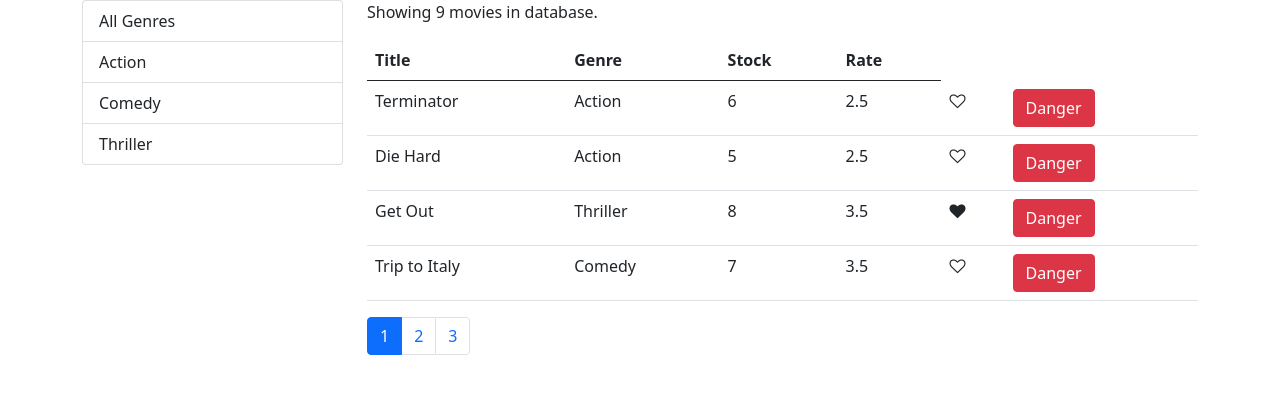
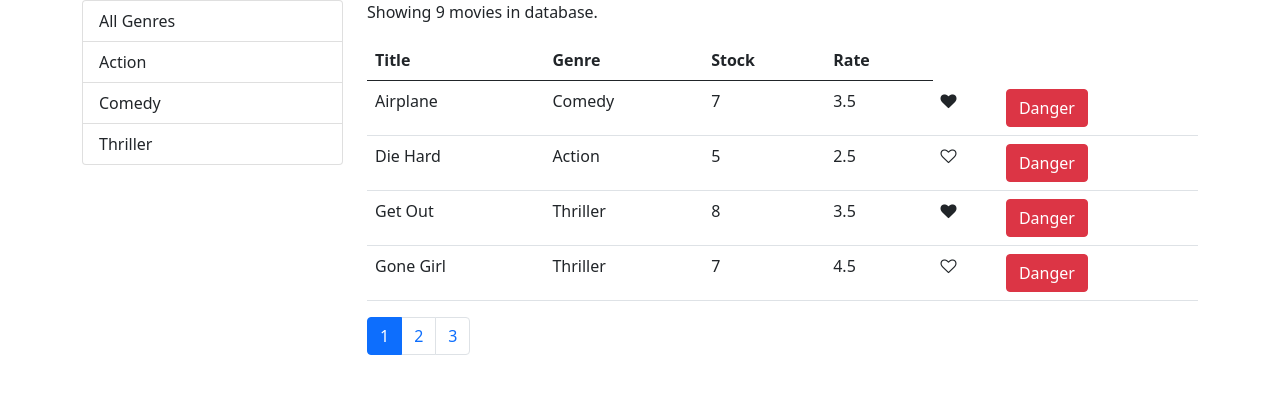
Before and after one commit to Badal-Jha/cinema, a React (Create React App) app: page / in a window 1280 px wide. Shown: the top 394 px of the page. Built offline with nearby package versions, Linux system fonts and the light colour scheme.

Commit message:
sorting of pages added

```diff
--- /dev/null
+++ b/src/components/MoviesTable.jsx
@@ -0,0 +1,58 @@
+import React, { Component } from "react";
+import Like from "./comman/Like";
+
+class MoviesTable extends Component {
+  raiseSort(path) {
+    const sortColumn = { ...this.props.sortColumn };
+    //console.log(sortColumn.path, path);
+    if (sortColumn.path === path) {
+      sortColumn.order = sortColumn.order === "asc" ? "desc" : "asc";
+    } else {
+      sortColumn.path = path;
+      sortColumn.order = "asc";
+    }
+
+    this.props.onSort(sortColumn);
+  }
+
+  render() {
+    const { movies, onDelete, onLike } = this.props;
+
+    return (
+      <table className="table">
+        <thead>
+          <tr>
+            <th onClick={() => this.raiseSort("title")}>Title</th>
+            <th onClick={() => this.raiseSort("genre.name")}>Genre</th>
+            <th onClick={() => this.raiseSort("numberInStock")}>Stock</th>
+            <th onClick={() => this.raiseSort("dailyRentalRate")}>Rate</th>
+          </tr>
+        </thead>
+        <tbody>
+          {movies.map((movie) => (
+            <tr key={movie._id}>
+              <td>{movie.title}</td>
+              <td>{movie.genre.name}</td>
+              <td>{movie.numberInStock}</td>
+              <td>{movie.dailyRentalRate}</td>
+              <td>
+                <Like liked={movie.liked} onClick={() => onLike(movie)} />
+              </td>
+              <td>
+                <button
+                  onClick={() => onDelete(movie)}
+                  type="button"
+                  className="btn btn-danger"
+                >
+                  Danger
+                </button>
+              </td>
+            </tr>
+          ))}
+        </tbody>
+      </table>
+    );
+  }
+}
+
+export default MoviesTable;
--- a/src/components/movies.jsx
+++ b/src/components/movies.jsx
@@ -1,20 +1,22 @@
 import React, { Component } from "react";
 import { getMovies } from "../services/fakeMovieService";
 import { getGenres } from "../services/fakeGenreService";
-import Like from "./comman/Like";
 import Pagination from "./comman/Pagination";
 import { paginate } from "../utils/paginate";
 import ListGroup from "./comman/ListGroup";
+import MoviesTable from "./MoviesTable";
+import _ from "lodash";
 class Movies extends Component {
   state = {
     movies: [],
     genres: [],
     pageSize: 4,
     currentPage: 1,
+    sortColumn: { path: "title", order: "asc" },
   };
   //we will define backend services here we can do this in state also but all these fucntion should define here
   componentDidMount() {
-    const genres = [{ name: "All Genres" }, ...getGenres()];
+    const genres = [{ _id: "", name: "All Genres" }, ...getGenres()];
     this.setState({ movies: getMovies(), genres: genres });
   }
   handleDelete = (movie) => {
@@ -41,16 +43,25 @@
     this.setState({ selectedGenre: genre, currentPage: 1 });
   };
 
+  //sort
+  handleSort = (sortColumn) => {
+    // console.log(path);
+    this.setState({ sortColumn });
+  };
+
   render() {
     const count = this.state.movies.length;
     if (count === 0) return <p>There is No movie in database. </p>;
-    const { selectedGenre } = this.state;
+    const { selectedGenre, sortColumn } = this.state;
     const filtered =
       selectedGenre && selectedGenre._id
         ? this.state.movies.filter((m) => m.genre._id === selectedGenre._id)
         : this.state.movies;
+
+    //sort the data
+    const sorted = _.orderBy(filtered, [sortColumn.path], [sortColumn.order]);
     const movies = paginate(
-      filtered,
+      sorted,
       this.state.currentPage,
       this.state.pageSize
     );
@@ -65,41 +76,13 @@
         </div>
         <div className="col">
           <p>Showing {filtered.length} movies in database.</p>
-          <table className="table">
-            <thead>
-              <tr>
-                <th>Title</th>
-                <th>Genre</th>
-                <th>Stock</th>
-                <th>Rate</th>
-              </tr>
-            </thead>
-            <tbody>
-              {movies.map((movie) => (
-                <tr key={movie._id}>
-                  <td>{movie.title}</td>
-                  <td>{movie.genre.name}</td>
-                  <td>{movie.numberInStock}</td>
-                  <td>{movie.dailyRentalRate}</td>
-                  <td>
-                    <Like
-                      liked={movie.liked}
-                      onClick={() => this.handleLike(movie)}
-                    />
-                  </td>
-                  <td>
-                    <button
-                      onClick={() => this.handleDelete(movie)}
-                      type="button"
-                      className="btn btn-danger"
-                    >
-                      Danger
-                    </button>
-                  </td>
-                </tr>
-              ))}
-            </tbody>
-          </table>
+          <MoviesTable
+            movies={movies}
+            onLike={this.handleLike}
+            onDelete={this.handleDelete}
+            onSort={this.handleSort}
+            sortColumn={sortColumn}
+          />
           <Pagination
             itemsCount={filtered.length}
             pageSize={this.state.pageSize}
```
